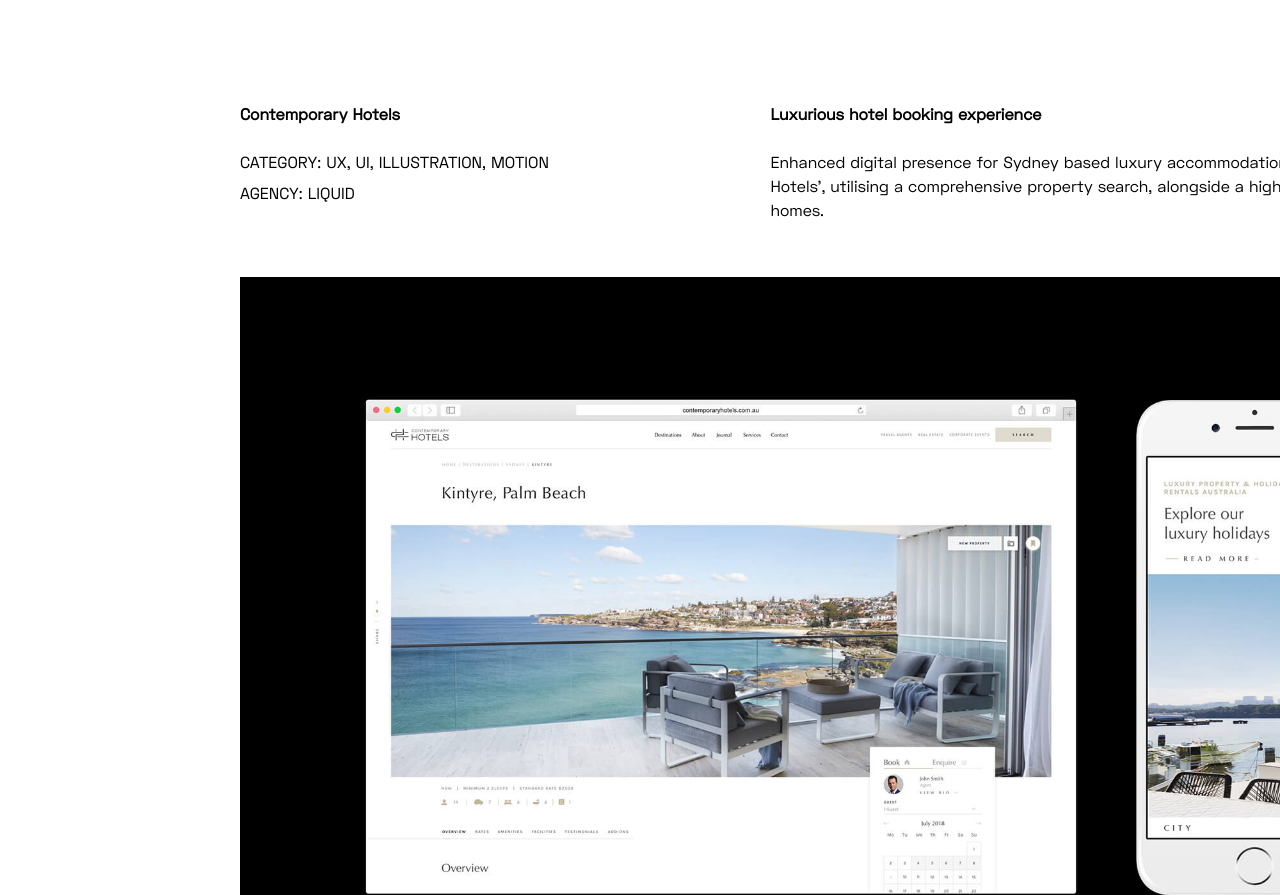
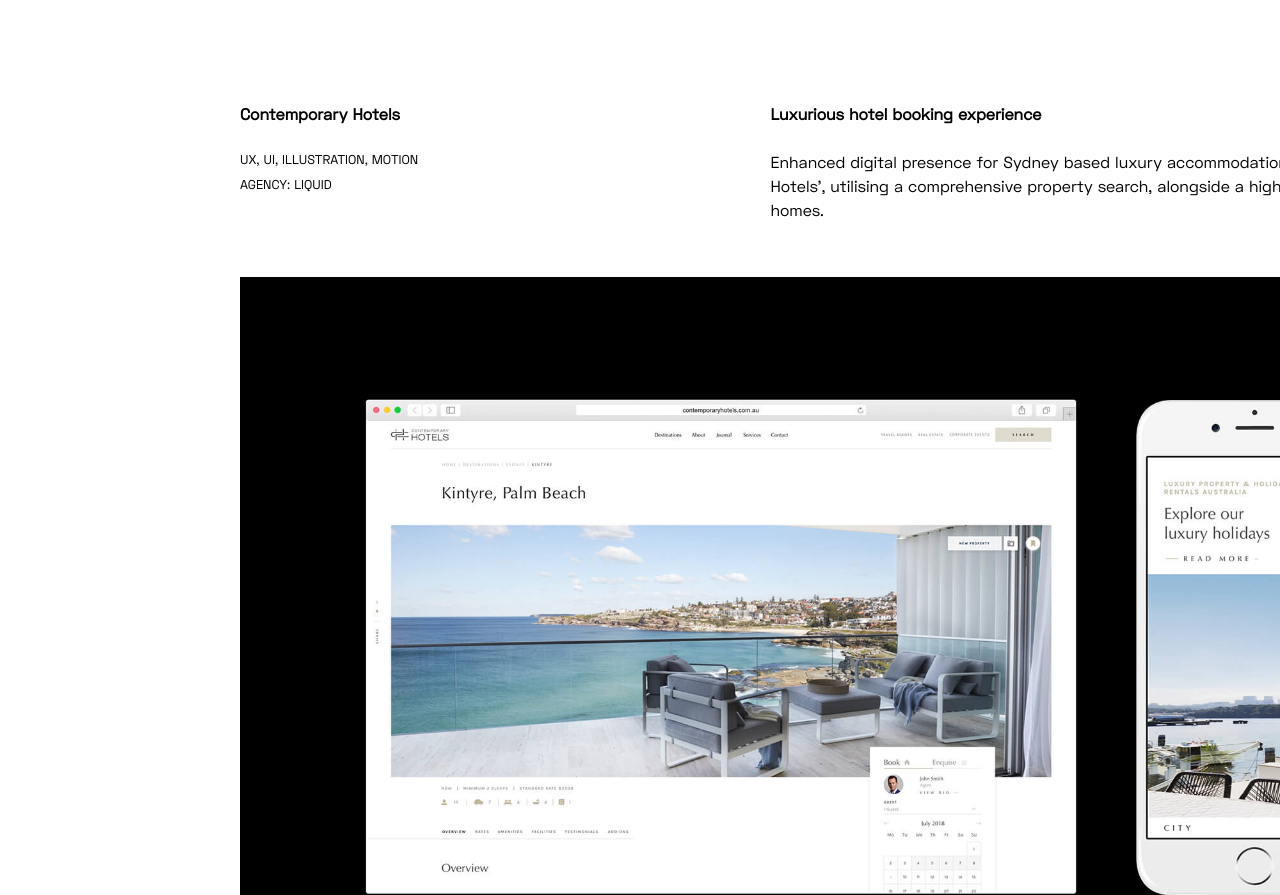
Before and after one commit to kevin-tran/veronica-tran-portfolio, a Gatsby site: page /projects/contemporary-hotels in a window 1280 px wide. Shown: the top 895 px of the page. Built offline with nearby package versions, Linux system fonts and the light colour scheme; Gatsby itself is replaced by a stand-in of ours.

Commit message:
category text

```diff
--- a/src/pages/projects/contemporary-hotels.js
+++ b/src/pages/projects/contemporary-hotels.js
@@ -22,8 +22,8 @@
           <section className={styles.headerContainer}>
             <div className={styles.contentContainer}>
               <p><b>Contemporary Hotels</b></p>
-              <p>CATEGORY: UX, UI, ILLUSTRATION, MOTION</p>
-              <p>AGENCY: LIQUID</p>
+              <p className={styles.subtitle}>UX, UI, ILLUSTRATION, MOTION</p>
+              <p className={styles.subtitle}>AGENCY: LIQUID</p>
             </div>
 
             <div className={styles.contentContainer}>
--- a/src/pages/projects/template.module.scss
+++ b/src/pages/projects/template.module.scss
@@ -20,6 +20,10 @@
 
     &:first-child {
         flex-basis: 70%;
+
+        .subtitle {
+            font-size: .8em;
+        }
     }
 
     margin-right: 1.2em;
```
